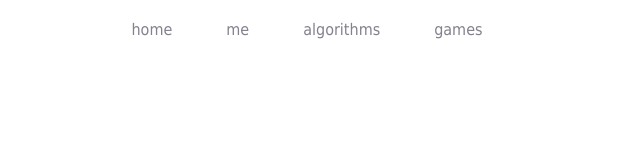
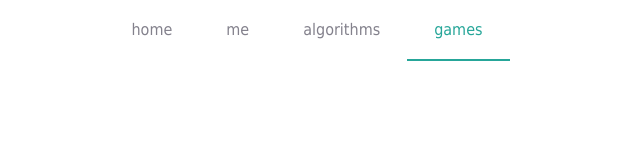
Before and after one commit to merttosun/blogfe, a React (Create React App) app: page /games in a window 1280 px wide. Shown: the top 160 px of the page, without its empty margins (333-973 px from the left). Built offline with nearby package versions, Linux system fonts and the light colour scheme.

Commit message:
navbar fix

```diff
--- a/src/components/Highlighter/Highlighter.tsx
+++ b/src/components/Highlighter/Highlighter.tsx
@@ -1,3 +1,4 @@
+import React from "react";
 import { Prism as SyntaxHighlighter } from "react-syntax-highlighter";
 import { vscDarkPlus } from "react-syntax-highlighter/dist/esm/styles/prism";
 
--- a/src/components/NavBar/NavBar.tsx
+++ b/src/components/NavBar/NavBar.tsx
@@ -1,28 +1,38 @@
-import React, {useState, FC} from "react";
-import './NavBar.css'
+import React, { FC } from "react";
+import { Link, useLocation } from "react-router-dom";
+import "./NavBar.css";
 
-
-const items = [{label: 'home'}, {label: 'me'}, {label: 'algorithms'}, {label: 'games'}]
+const items = [
+  { label: "home", path: "/" },
+  { label: "me", path: "/aboutme" },
+  { label: "algorithms", path: "/algorithms" },
+  { label: "games", path: "/games" },
+];
 
 const NavBar: FC = (): JSX.Element => {
-    const [activeItem, setActiveItem] = useState('')
-    const handleNavItemClick = (event: any, item: string) => {
-        setActiveItem(item)
-        console.log(activeItem);
-    }
+  const location = useLocation();
 
-
-    return (<nav className="nav">
-        {items.map((item) =>
-            (<div className="nav-item-wrapper">
-                <li className={activeItem === item.label ? "nav-item active" : "nav-item"}
-                    onClick={(e) => handleNavItemClick(e, item.label)}>{item.label}
-                </li>
-                <span className={activeItem === item.label ? "long-stick" : "short-stick"}></span>
-            </div>)
-        )}
-    </nav>)
-
-}
+  return (
+    <nav className="nav">
+      {items.map((item) => (
+        <div className="nav-item-wrapper">
+          <Link
+            className={
+              location.pathname === item.path ? "nav-item active" : "nav-item"
+            }
+            to={item.path}
+          >
+            {item.label}
+          </Link>
+          <span
+            className={
+              location.pathname === item.path ? "long-stick" : "short-stick"
+            }
+          ></span>
+        </div>
+      ))}
+    </nav>
+  );
+};
 
 export default NavBar;
```
Also changed, not shown: tsconfig.json (+8 -2 lines).
